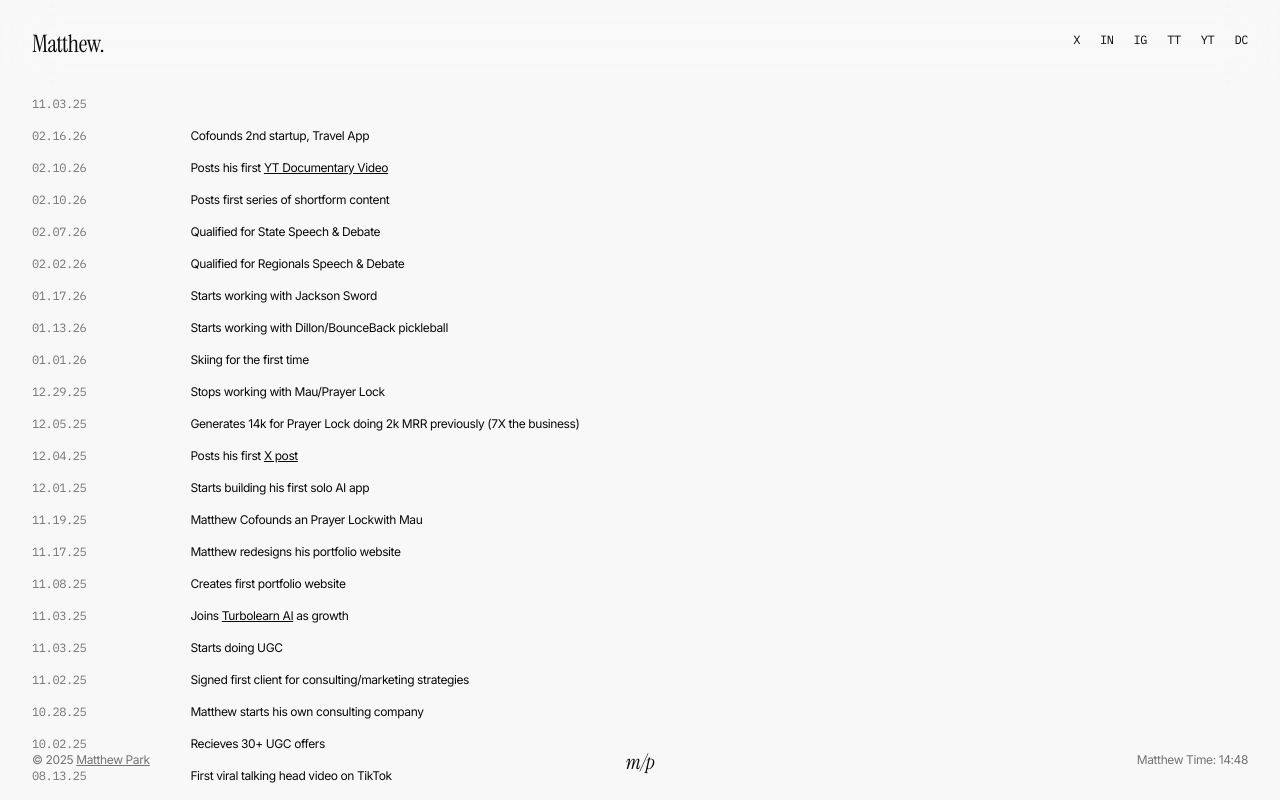
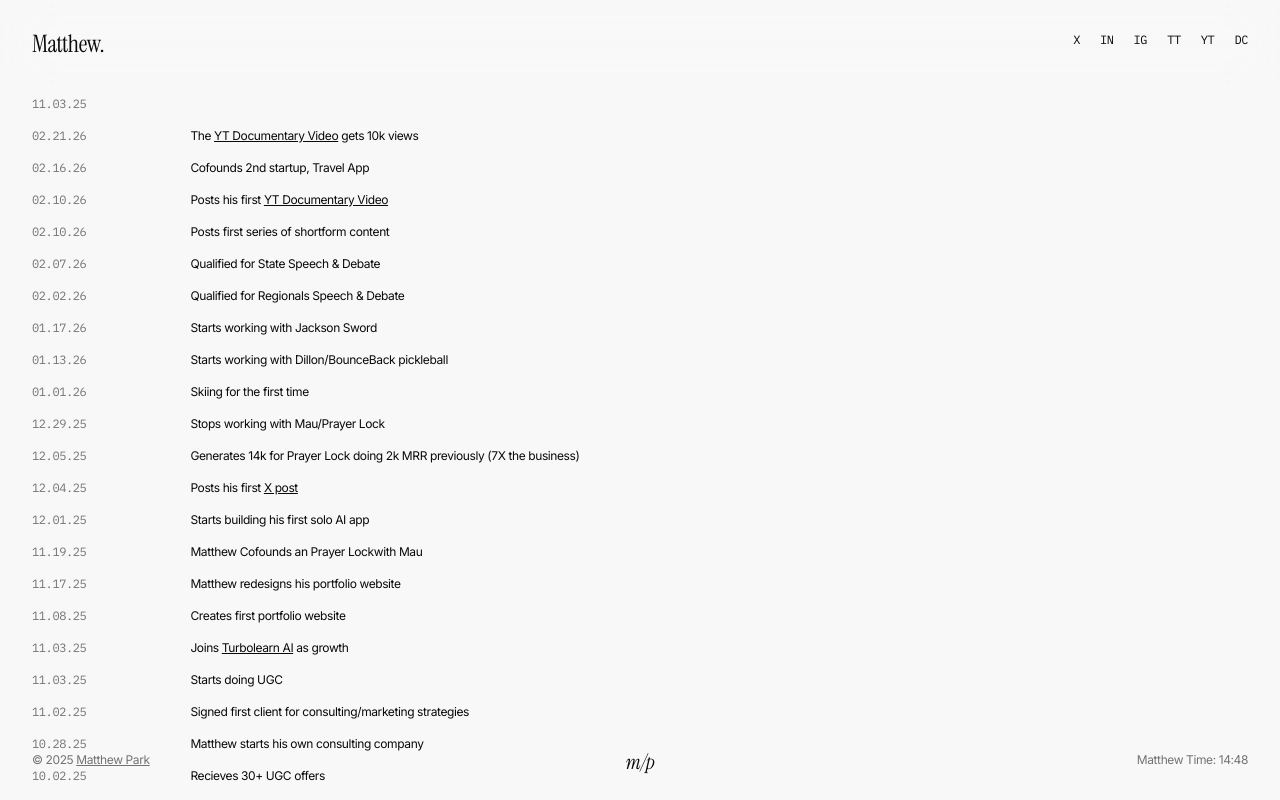
Before and after one commit to mattypark/Matthew-sportfolio, a React (Vite) app: page / in a window 1280 px wide. Built offline with nearby package versions, Linux system fonts and the light colour scheme.

Commit message:
added extra event

```diff
--- a/src/components/Portfolio.jsx
+++ b/src/components/Portfolio.jsx
@@ -23,6 +23,11 @@ const Portfolio = () => {
       date: getTodaysDate(),
       description: <span className="animate-typing">???</span>,
       link: null,
+    },
+    {
+      date: '02.21.26',
+      description: <>The <a className="underline" target="_blank" rel="noopener noreferrer" href="https://youtu.be/rsYSeIQ_LV8?si=CBHo9J55WQqPj5X_">YT Documentary Video</a> gets 10k views</>,
+      link: 'https://youtu.be/rsYSeIQ_LV8?si=CBHo9J55WQqPj5X_',
     },
     {
       date: '02.16.26',
```
